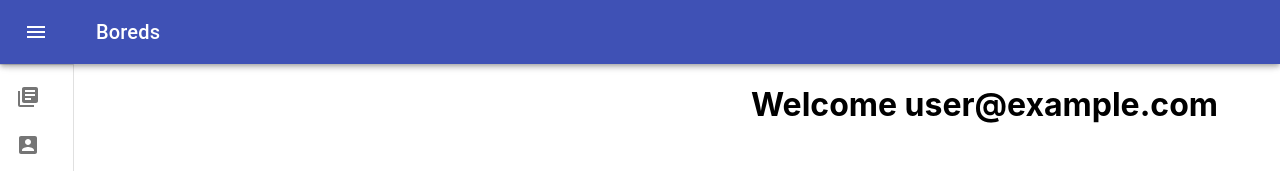
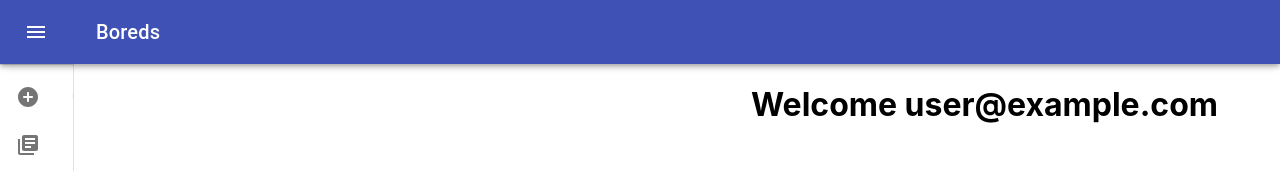
Before and after one commit to AdiPat/boreds, a React (Create React App) app: page /dashboard in a window 1280 px wide. Shown: the top 171 px of the page. Built offline with nearby package versions, Linux system fonts and the light colour scheme; no server answers; sample sign-in values are in the browser's storage.

Commit message:
DashDrawer: Add create board button

```diff
--- a/src/dashboard/DashDrawer.js
+++ b/src/dashboard/DashDrawer.js
@@ -12,6 +12,7 @@ import ChevronLeftIcon from "@material-ui/icons/ChevronLeft";
 import ChevronRightIcon from "@material-ui/icons/ChevronRight";
 import AccountBoxRounded from "@material-ui/icons/AccountBoxRounded";
 import LibraryBooksIcon from "@material-ui/icons/LibraryBooks";
+import AddCircleRoundedIcon from "@material-ui/icons/AddCircleRounded";
 import Typography from "@material-ui/core/Typography";
 import ExitToAppIcon from "@material-ui/icons/ExitToApp";
 import List from "@material-ui/core/List";
@@ -145,6 +146,12 @@ function DashDrawer(props) {
         </div>
         <Divider />
         <List>
+          <ListItem button key="CreateBoard">
+            <ListItemIcon>
+              <AddCircleRoundedIcon />
+            </ListItemIcon>
+            <ListItemText primary="Create Board" />
+          </ListItem>
           <ListItem button key="Boards">
             <ListItemIcon>
               <LibraryBooksIcon />
```
